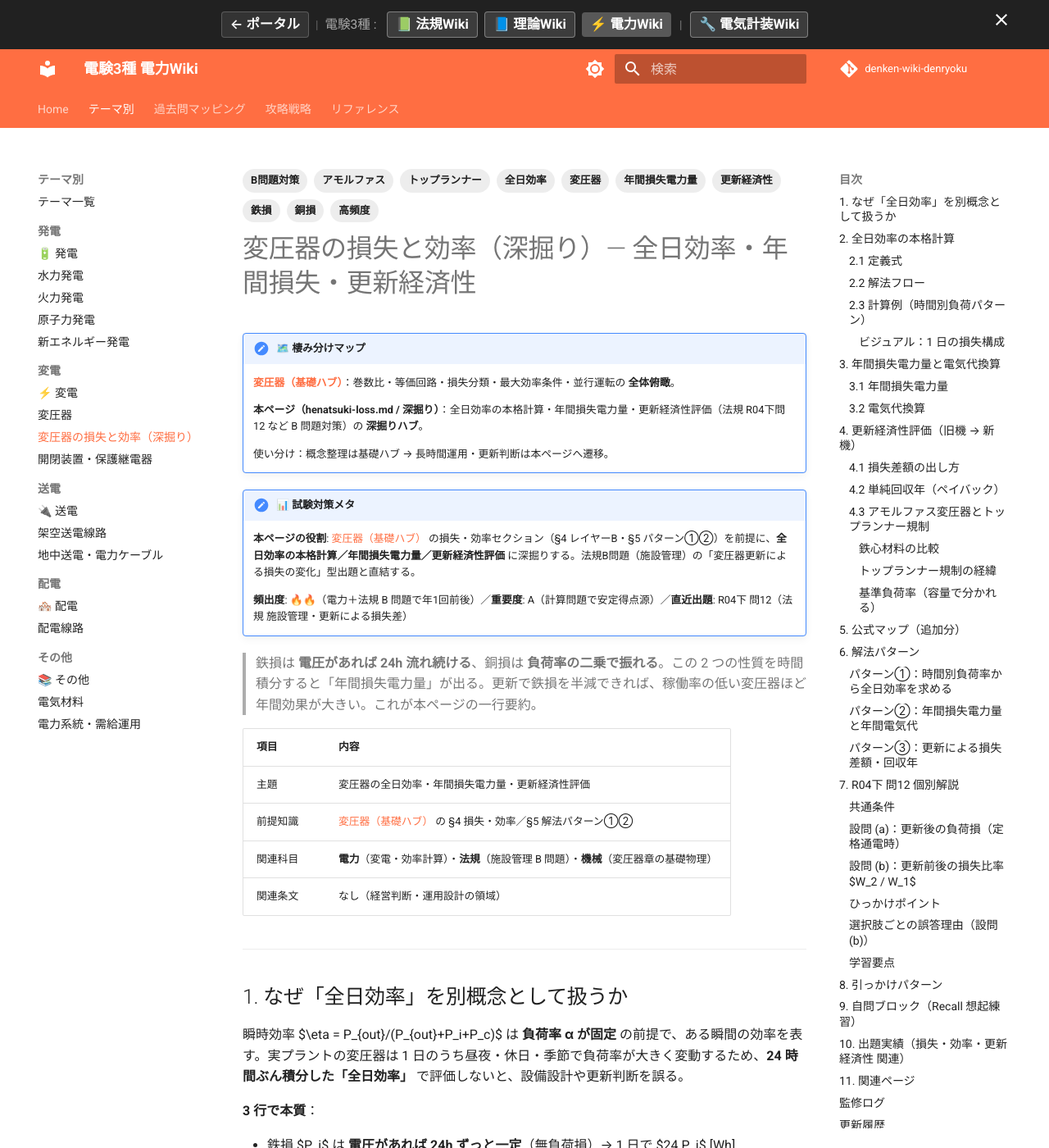
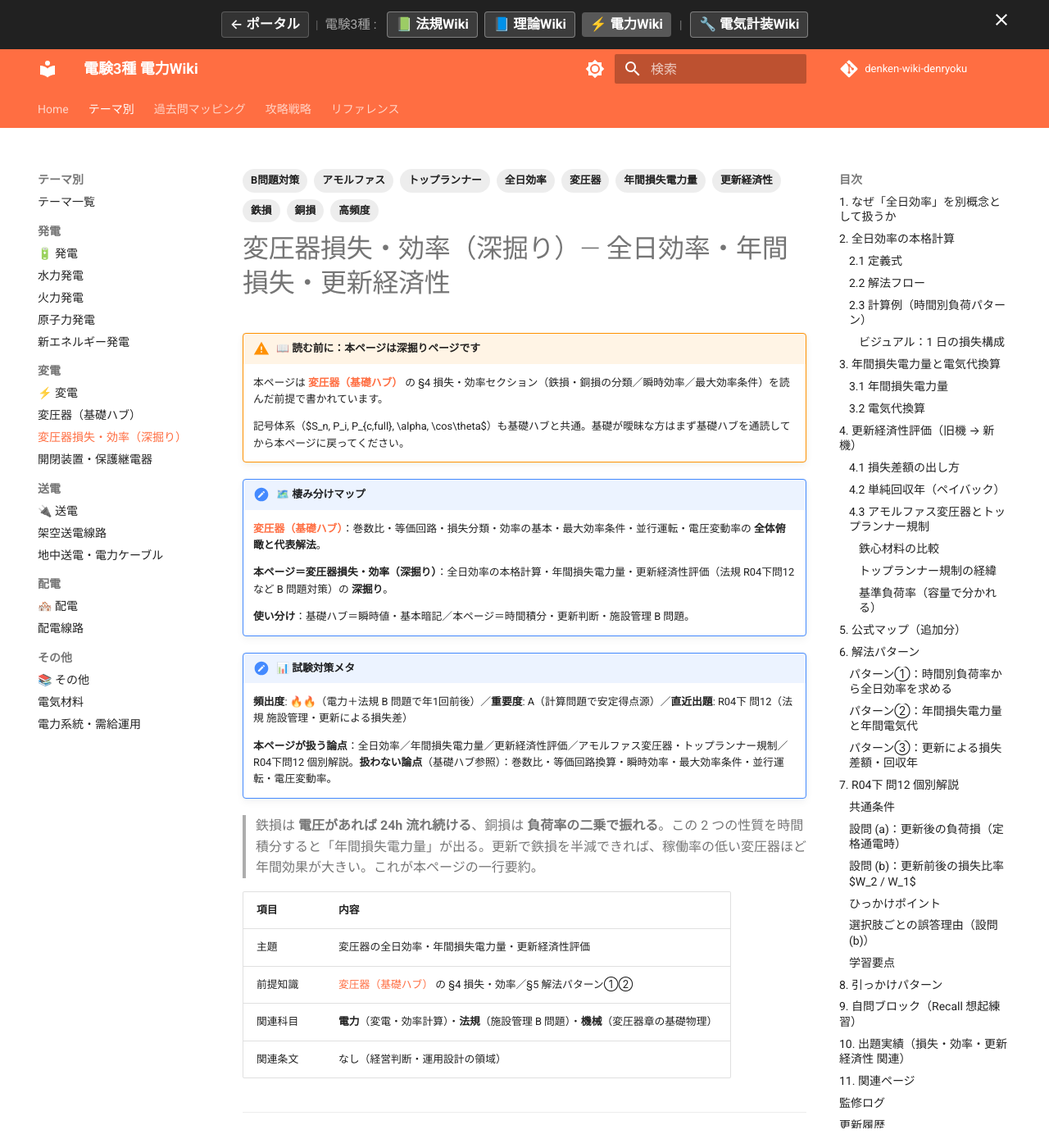
Before and after one commit to kfurufuru/denken-wiki-denryoku, an MkDocs documentation site: the page built from docs/themes/henatsuki-loss.md, in a window 1280 px wide and 1400 px high. Shown: the whole window at 82% size. Built offline with MkDocs 1.6.1 and Material for MkDocs 9.7.7, drawn with Linux system fonts in a browser that asks for light colours; comment, search, counter and statistics services are not loaded; some of the changed text lies outside the part shown.

Commit message:
docs(henatsuki): v1.3 導線整理（表示名統一・深掘り誘導・前提note補強）
ChatGPT レビュー指摘4点を反映し、基礎ハブと深掘りページの役割分担を読者に明示。

mkdocs.yml：
- サイドバー nav 表記を「変圧器（基礎ハブ）／変圧器損失・効率（深掘り）」に統一

henatsuki.md（基礎ハブ）：
- §4 最大効率条件の直後に tip「🔗 次のステップ：損失深掘りページへ」を追加
- 棲み分けマップを「基礎ハブ＝瞬時値・基本暗記／深掘り＝時間積分・更新判断」明示型に強化
- 関連ページの表記を「変圧器損失・効率（深掘り）」に統一

henatsuki-loss.md（深掘り）：
- H1 を「変圧器損失・効率（深掘り）」に簡潔化
- 冒頭に warning「📖 読む前に：基礎ハブ前提」を追加（記号体系の共通性も明記）
- 試験対策メタ note に「扱う／扱わない論点」を追記（境界を明示）
- 棲み分けマップを基礎ハブ側と対称形で記述

Co-Authored-By: Claude Opus 4.7 <noreply@anthropic.com>

```diff
--- a/docs/themes/henatsuki-loss.md
+++ b/docs/themes/henatsuki-loss.md
@@ -5,19 +5,24 @@ version: v1.0
 related_themes: [変圧器（基礎ハブ）, 配電線路, 電力系統・需給運用]
 ---
 
-# 変圧器の損失と効率（深掘り）— 全日効率・年間損失・更新経済性
+# 変圧器損失・効率（深掘り）— 全日効率・年間損失・更新経済性
+
+!!! warning "📖 読む前に：本ページは深掘りページです"
+    本ページは **[変圧器（基礎ハブ）](henatsuki.md)** の §4 損失・効率セクション（鉄損・銅損の分類／瞬時効率／最大効率条件）を読んだ前提で書かれています。
+
+    記号体系（$S_n, P_i, P_{c,full}, \alpha, \cos\theta$）も基礎ハブと共通。基礎が曖昧な方はまず基礎ハブを通読してから本ページに戻ってください。
 
 !!! note "🗺️ 棲み分けマップ"
-    **[変圧器（基礎ハブ）](henatsuki.md)**：巻数比・等価回路・損失分類・最大効率条件・並行運転の **全体俯瞰**。
+    **[変圧器（基礎ハブ）](henatsuki.md)**：巻数比・等価回路・損失分類・効率の基本・最大効率条件・並行運転・電圧変動率の **全体俯瞰と代表解法**。
 
-    **本ページ（henatsuki-loss.md / 深掘り）**：全日効率の本格計算・年間損失電力量・更新経済性評価（法規 R04下問12 など B 問題対策）の **深掘りハブ**。
+    **本ページ＝変圧器損失・効率（深掘り）**：全日効率の本格計算・年間損失電力量・更新経済性評価（法規 R04下問12 など B 問題対策）の **深掘り**。
 
-    使い分け：概念整理は基礎ハブ → 長時間運用・更新判断は本ページへ遷移。
+    **使い分け**：基礎ハブ＝瞬時値・基本暗記／本ページ＝時間積分・更新判断・施設管理 B 問題。
 
 !!! note "📊 試験対策メタ"
-    **本ページの役割**: [変圧器（基礎ハブ）](henatsuki.md) の損失・効率セクション（§4 レイヤーB・§5 パターン①②）を前提に、**全日効率の本格計算／年間損失電力量／更新経済性評価** に深掘りする。法規B問題（施設管理）の「変圧器更新による損失の変化」型出題と直結する。
+    **頻出度**: 🔥🔥（電力＋法規 B 問題で年1回前後）／**重要度**: A（計算問題で安定得点源）／**直近出題**: R04下 問12（法規 施設管理・更新による損失差）
 
-    **頻出度**: 🔥🔥（電力＋法規 B 問題で年1回前後）／**重要度**: A（計算問題で安定得点源）／**直近出題**: R04下 問12（法規 施設管理・更新による損失差）
+    **本ページが扱う論点**：全日効率／年間損失電力量／更新経済性評価／アモルファス変圧器・トップランナー規制／R04下問12 個別解説。**扱わない論点**（基礎ハブ参照）：巻数比・等価回路換算・瞬時効率・最大効率条件・並行運転・電圧変動率。
 
 > 鉄損は **電圧があれば 24h 流れ続ける**、銅損は **負荷率の二乗で振れる**。この 2 つの性質を時間積分すると「年間損失電力量」が出る。更新で鉄損を半減できれば、稼働率の低い変圧器ほど年間効果が大きい。これが本ページの一行要約。
 
@@ -462,6 +467,7 @@ $$\text{単純回収年} = \frac{I}{\Delta W_{year} \times C} \quad [\text{年}]
 
 ## 更新履歴
 
+- **v1.3**（2026-05-16）：導線整理。ページ名を「変圧器損失・効率（深掘り）」に簡潔化・冒頭に「読む前に：基礎ハブ前提」warning 追加・棲み分けマップを「扱う／扱わない論点」明示型に強化・nav 表記を「変圧器（基礎ハブ）／変圧器損失・効率（深掘り）」に統一。
 - **v1.2**（2026-05-16）：ChatGPT レビュー反映。$\varepsilon_r = P_c/S_n$ 表記修正・効率式を $S_n$ ベースに統一・出典表記を試験センター公式に修正・トップランナー第3次基準（2026年度）追記・並行運転条件を位相変位／結線方式／%R:%X比 まで補強・「不可能 → 実用的でない」表現調整。
 - **v1.1**（2026-05-16）：階段グラフ SVG・棲み分けマップ・アモルファス比較表・トップランナー経緯・§6 重複削減を追加。
 - **v1.0**（2026-05-16）：新規作成。henatsuki.md の損失・効率セクションの深掘り版として発足。法規 R04下 問12 対策の入口を兼ねる。
--- a/mkdocs.yml
+++ b/mkdocs.yml
@@ -79,8 +79,8 @@ nav:
       - 新エネルギー発電: themes/shin-energy.md
     - 変電:
       - themes/henden/index.md
-      - 変圧器: themes/henatsuki.md
-      - 変圧器の損失と効率（深掘り）: themes/henatsuki-loss.md
+      - 変圧器（基礎ハブ）: themes/henatsuki.md
+      - 変圧器損失・効率（深掘り）: themes/henatsuki-loss.md
       - 開閉装置・保護継電器: themes/kaihei-hogo.md
     - 送電:
       - themes/souden/index.md
```
Also changed, not shown: docs/themes/henatsuki.md (+11 -4 lines).
